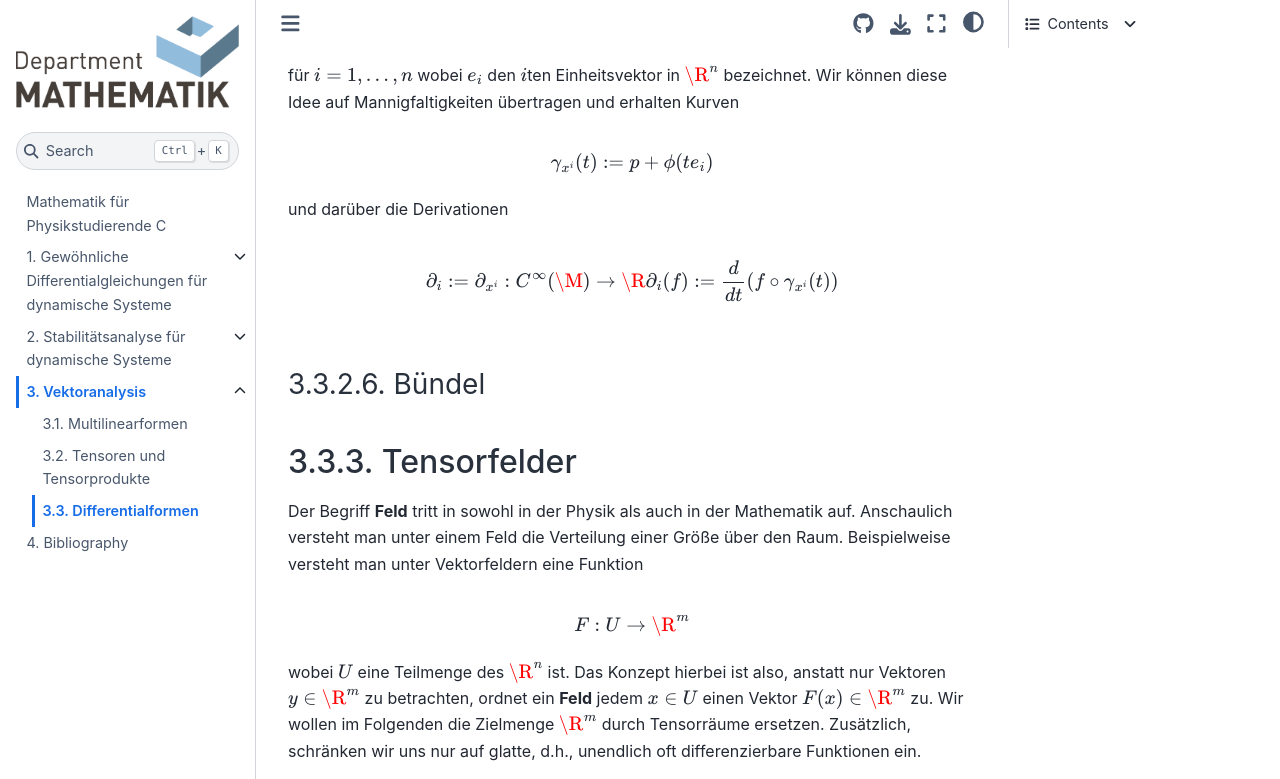
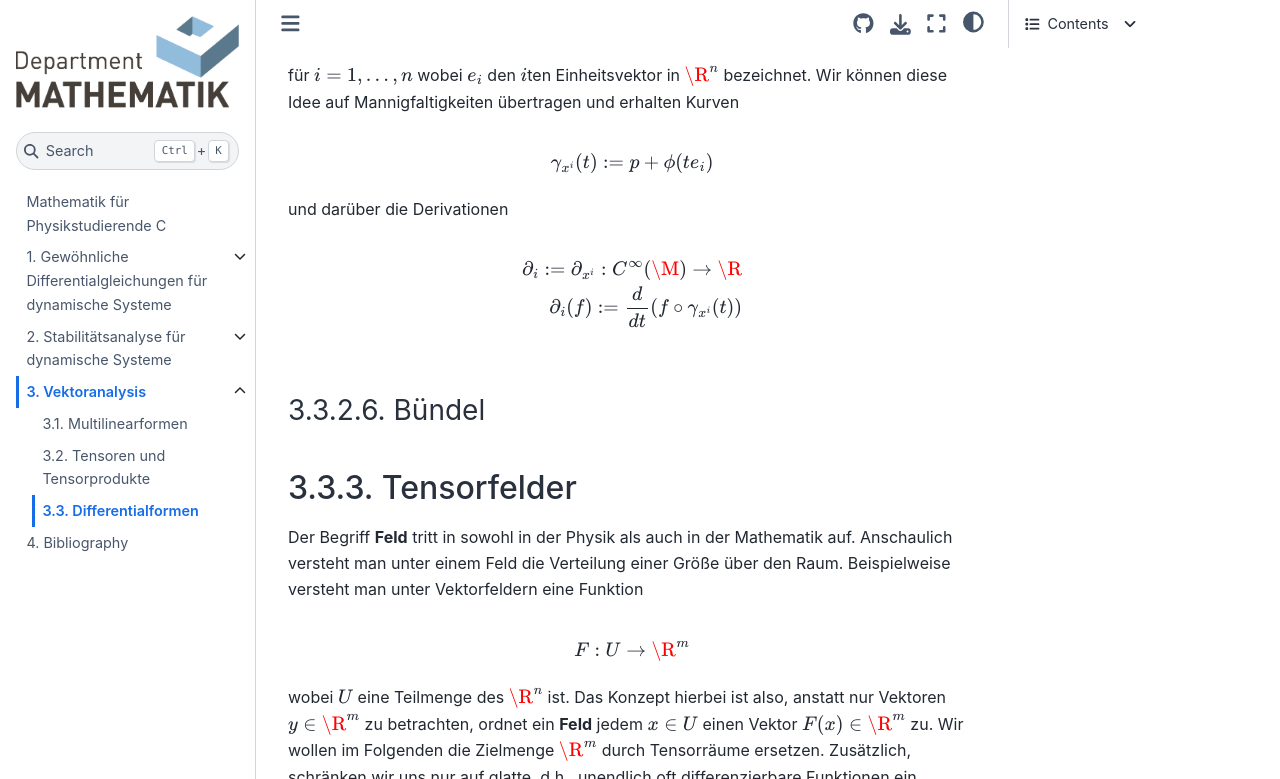
Before and after one commit to FAU-AMMN/MathPhysicsC, a Jupyter Book: the page built from vektoranalysis/diffformen.md, in a window 1280 px wide and 900 px high, scrolled down 11722 px, cut to the strip 0-779 px from the top of the window. Built offline with Jupyter Book 1.0.4 settings and Sphinx 7.4.7 and the Sphinx Book theme 1.1.4, drawn with Linux system fonts in a browser that asks for light colours; pages that are not in the unit, such as notebooks, are missing from menus; cross-references to code outside the pages are shown as plain code.

````diff
--- a/vektoranalysis/diffformen.md
+++ b/vektoranalysis/diffformen.md
@@ -509,7 +509,7 @@
 und darüber die Derivationen
 
 ```{math}
-\partial_i:= \partial_{x^i}:C^\infty(\M)\to\R
+\partial_i:= \partial_{x^i}:C^\infty(\M)\to\R\\
 \partial_i(f) := \frac{d}{dt} (f\circ \gamma_{x^i}(t))
 ```
 
````
